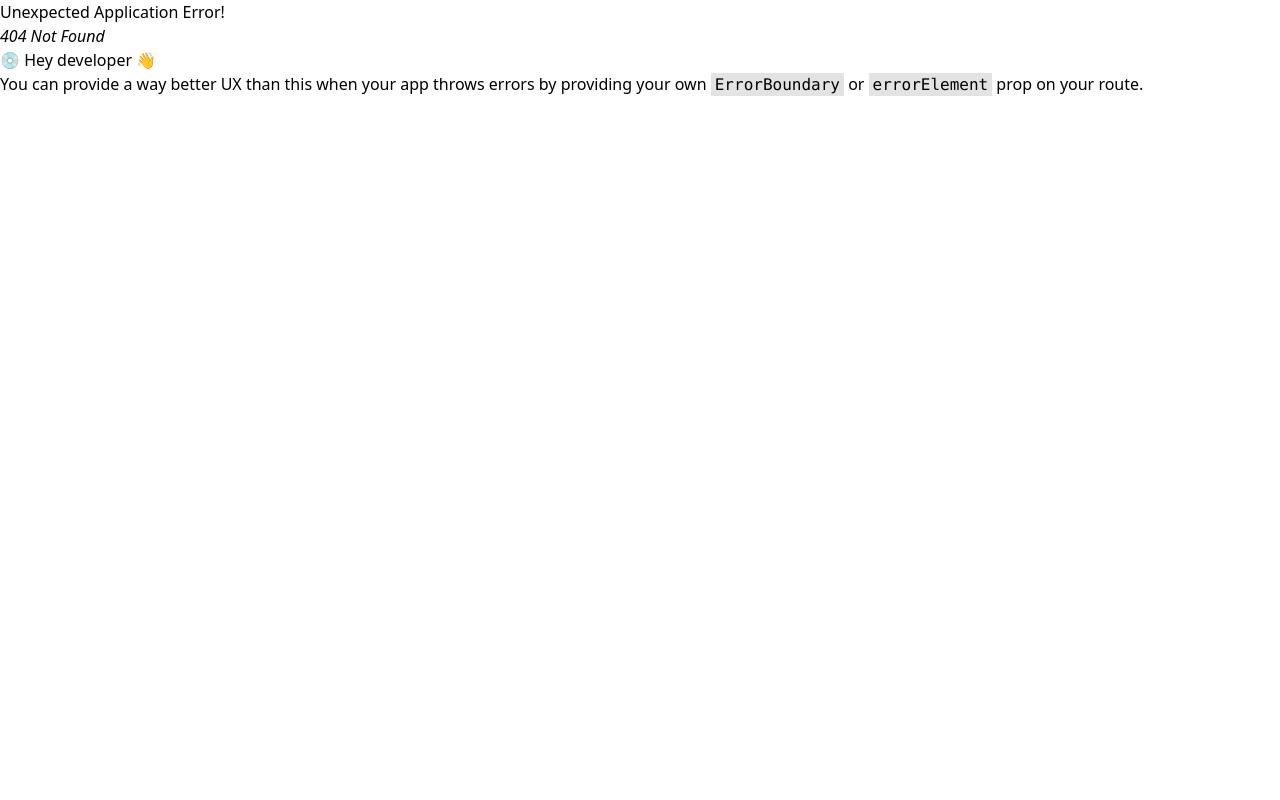
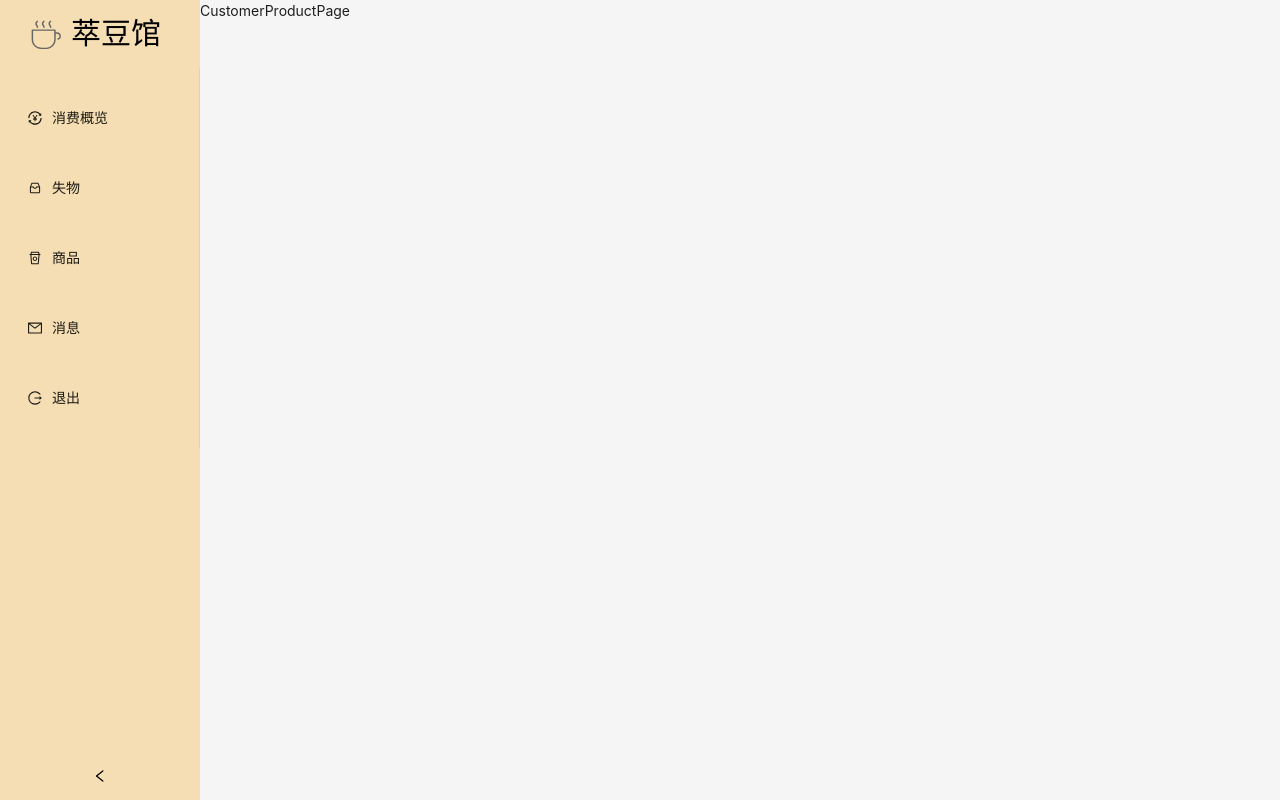
Before and after one commit to RainAllln/CafeHub-Tauri, a React (Vite) app: page /customer/product in a window 1280 px wide. Before the commit this address had no page. Built offline with nearby package versions, Linux system fonts and the light colour scheme.

Commit message:
feat: Modify system architecture and add user interface

```diff
--- a/src/components/NavBar.tsx
+++ b/src/components/AdminNavBar.tsx
@@ -8,44 +8,44 @@ type MenuItem = Required<MenuProps>['items'][number];
 
 const items: MenuItem[] = [
   {
-    key: '/home/consumption', // 使用路径作为 key
+    key: '/admin/consumption', // 使用路径作为 key
     label: (
-      <Link to="/home/consumption">消费概览</Link>
+      <Link to="/admin/consumption">消费概览</Link>
     ),
     icon: <TransactionOutlined />,
   },
   {
-    key: '/home/member',
+    key: '/admin/member',
     label: (
-      <Link to="/home/member">会员</Link>
+      <Link to="/admin/member">会员</Link>
     ),
     icon: <TeamOutlined />,
   },
   {
-    key: '/home/lost',
+    key: '/admin/lost',
     label: (
-      <Link to="/home/lost">失物</Link>
+      <Link to="/admin/lost">失物</Link>
     ),
     icon: <InboxOutlined />,
   },
   {
-    key: '/home/product',
+    key: '/admin/product',
     label: (
-      <Link to="/home/product">商品</Link>
+      <Link to="/admin/product">商品</Link>
     ),
     icon: <RestOutlined />,
   },
   {
-    key: '/home/message',
+    key: '/admin/message',
     label: (
-      <Link to="/home/message">消息</Link>
+      <Link to="/admin/message">消息</Link>
     ),
     icon: <MailOutlined />,
   },
   { // 新增的营收情况菜单项
-    key: '/home/revenue',
+    key: '/admin/revenue',
     label: (
-      <Link to="/home/revenue">营收情况</Link>
+      <Link to="/admin/revenue">营收情况</Link>
     ),
     icon: <BarChartOutlined />,
   },
--- /dev/null
+++ b/src/components/CustomNavBar.tsx
@@ -0,0 +1,65 @@
+import React from 'react';
+import { TransactionOutlined, TeamOutlined, InboxOutlined, RestOutlined, MailOutlined, BarChartOutlined, LogoutOutlined } from '@ant-design/icons';
+import type { MenuProps } from 'antd';
+import { Menu } from 'antd';
+import { Link } from 'react-router-dom';
+
+type MenuItem = Required<MenuProps>['items'][number];
+
+const items: MenuItem[] = [
+  {
+    key: '/admin/consumption', // 使用路径作为 key
+    label: (
+      <Link to="/admin/consumption">消费概览</Link>
+    ),
+    icon: <TransactionOutlined />,
+  },
+  {
+    key: '/admin/lost',
+    label: (
+      <Link to="/admin/lost">失物</Link>
+    ),
+    icon: <InboxOutlined />,
+  },
+  {
+    key: '/admin/product',
+    label: (
+      <Link to="/admin/product">商品</Link>
+    ),
+    icon: <RestOutlined />,
+  },
+  {
+    key: '/admin/message',
+    label: (
+      <Link to="/admin/message">消息</Link>
+    ),
+    icon: <MailOutlined />,
+  },
+  {
+    key: 'logout',
+    label: (
+      <Link to="/">退出</Link>
+    ),
+    icon: <LogoutOutlined />,
+    onClick: () => {
+      localStorage.removeItem('isAuthenticated'); // 清除登录状态
+      localStorage.removeItem('loginAccount'); // 清除登录状态
+    }
+  }
+];
+
+const CustomerNavBar: React.FC = () => {
+
+  return (
+    <Menu
+      mode="inline"
+      items={items}
+      style={{
+        background: 'transparent',
+        color: '#ffffff',
+      }}
+    />
+  );
+};
+
+export default CustomerNavBar;
--- /dev/null
+++ b/src/directory/AdminLayout.tsx
@@ -0,0 +1,67 @@
+import AdminNavBar from '@/components/AdminNavBar';
+import WebTitle from '@/icon/WebTitle';
+import { ConfigProvider, Layout } from 'antd'
+import { Content } from 'antd/es/layout/layout';
+import Sider from 'antd/es/layout/Sider';
+import React, { useEffect, useState } from 'react'
+import { Outlet, useNavigate } from 'react-router'
+/**
+ * 左侧导航栏，中间部分设置各页面
+ * 一级路由是LayoutPage，二级路由是各个页面
+ *
+ */
+
+const LayoutPage = () => {
+  const navigate = useNavigate()
+
+  const [collapsed, setCollapsed] = useState(false);
+
+  // useEffect(
+  //   () => {
+  //     const isAuthenticated = localStorage.getItem('isAuthenticated');
+  //     if (!isAuthenticated) {
+  //       // 如果没有登录，跳转到登录页面
+  //       navigate('/');
+  //     }
+  //   },
+  //   [navigate]
+  // );
+
+  return (
+    <ConfigProvider
+      theme={{
+        components: {
+          Layout: {
+            siderBg: '#F5DEB3', // 更浅的渐变背景色
+            triggerColor: '#000000', // 浅色的触发器颜色
+            triggerBg: 'transparent', // 透明的触发器背景色
+          },
+          Menu: {
+            // 菜单项背景透明
+            itemSelectedBg: '#8B4513', // 深色的菜单选中背景色
+            itemSelectedColor: '#ffffff', // 菜单选中文字颜色
+            itemHoverBg: '#D2691E', // 更浅的菜单悬停背景色
+            itemMarginBlock: 30,  // 菜单项之间的间距
+          },
+
+        },
+      }}
+    >
+      <Layout className='min-h-screen'>
+        <Sider collapsible collapsed={collapsed} onCollapse={(value) => setCollapsed(value)} className='min-h-screen'>
+          <div className='m-2 p-2 ml-5 rounded-lg'>
+            <WebTitle collapsed={collapsed} />
+          </div>
+          <AdminNavBar />
+        </Sider>
+        <Content>
+          <div>
+            <Outlet /> {/* 这里是二级路由的内容 */}
+          </div>
+        </Content>
+      </Layout>
+    </ConfigProvider>
+  )
+}
+
+export default LayoutPage
--- /dev/null
+++ b/src/directory/CustomerConsumptionPage.tsx
@@ -0,0 +1,9 @@
+import React from 'react'
+
+const CustomerConsumptionPage = () => {
+  return (
+    <div>CustomerConsumptionPage</div>
+  )
+}
+
+export default CustomerConsumptionPage
--- a/src/directory/LayoutPage.tsx
+++ b/src/directory/CustomerLayout.tsx
@@ -1,4 +1,4 @@
-import NavBar from '@/components/NavBar';
+import CustomerNavBar from '@/components/CustomNavBar';
 import WebTitle from '@/icon/WebTitle';
 import { ConfigProvider, Layout } from 'antd'
 import { Content } from 'antd/es/layout/layout';
@@ -52,7 +52,7 @@ const LayoutPage = () => {
           <div className='m-2 p-2 ml-5 rounded-lg'>
             <WebTitle collapsed={collapsed} />
           </div>
-          <NavBar />
+          <CustomerNavBar />
         </Sider>
         <Content>
           <div>
--- /dev/null
+++ b/src/directory/CustomerLostPage.tsx
@@ -0,0 +1,9 @@
+import React from 'react'
+
+const CustomerLostPage = () => {
+  return (
+    <div>CustomerLostPage</div>
+  )
+}
+
+export default CustomerLostPage
--- /dev/null
+++ b/src/directory/CustomerMessagePage.tsx
@@ -0,0 +1,9 @@
+import React from 'react'
+
+const CustomerMessagePage = () => {
+  return (
+    <div>CustomerMessagePage</div>
+  )
+}
+
+export default CustomerMessagePage
--- /dev/null
+++ b/src/directory/CustomerProductPage.tsx
@@ -0,0 +1,9 @@
+import React from 'react'
+
+const CustomerProductPage = () => {
+  return (
+    <div>CustomerProductPage</div>
+  )
+}
+
+export default CustomerProductPage
--- a/src/directory/LoginPage.tsx
+++ b/src/directory/LoginPage.tsx
@@ -18,7 +18,7 @@ const LoginPage = () => {
       let res = await login(username, password);
       if (res) {
         // 登录成功，跳转到首页
-        navigate('/home');
+        navigate('/admin');
         messageApi.open({
           type: 'success',
           content: '登录成功',
--- a/src/directory/RegisterPage.tsx
+++ b/src/directory/RegisterPage.tsx
@@ -34,7 +34,7 @@ const RegisterPage = () => {
       let res = await register(username, password, phone, gendedr);
       if (res == 1) {
         // 登录成功，跳转到首页
-        navigate('/home');
+        navigate('/customer');
         messageApi.open({
           type: 'success',
           content: '注册成功',
```
Also changed, not shown: src/router/index.tsx (+39 -11 lines).
